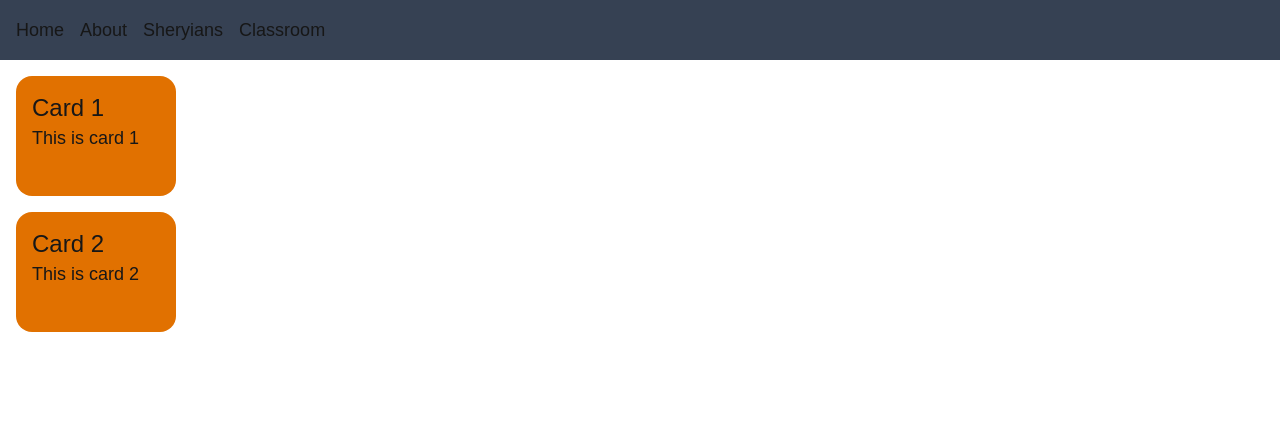
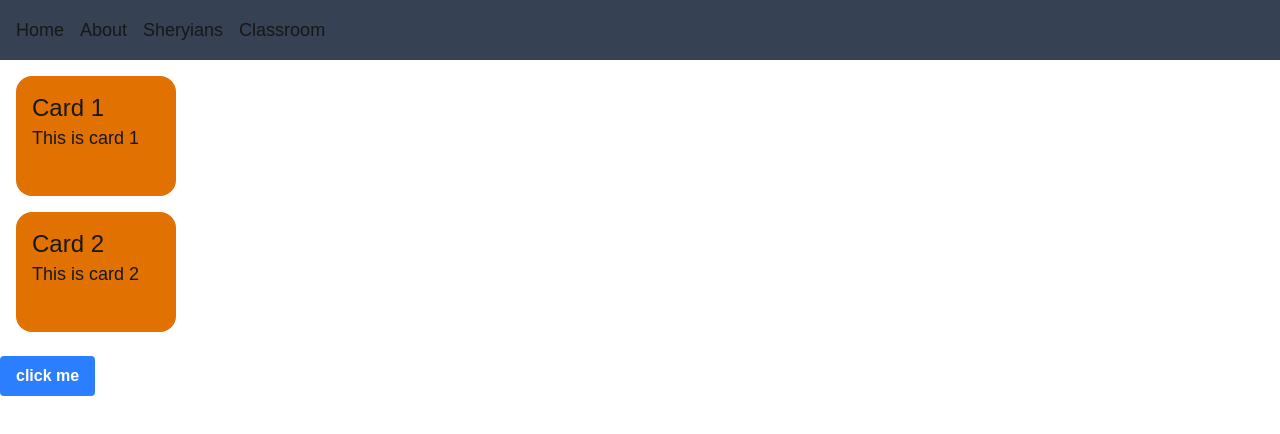
Before and after one commit to Arush-kumar/nextjs, a Next.js app: page / in a window 1280 px wide. Shown: the top 434 px of the page. Built offline with nearby package versions, Linux system fonts and the light colour scheme.

Commit message:
feat: Add button with action handler and implement someAction function

```diff
--- /dev/null
+++ b/app/actions/something.ts
@@ -0,0 +1,5 @@
+"use server";
+
+export default async function someAction() {
+  console.log("some action");
+}
--- a/app/page.tsx
+++ b/app/page.tsx
@@ -1,5 +1,6 @@
 import Image from "next/image";
 import Card from "@/components/Card"
+import someAction from "./actions/something";
 
 export default function Home() {
   return (
@@ -7,6 +8,11 @@ export default function Home() {
       <Card title="Card 1" description="This is card 1" />
       <Card title="Card 2" description="This is card 2" />
 
+      <button
+        className="bg-blue-500 hover:bg-blue-700 text-white font-bold px-4 py-2 rounded cursor-pointer mt-2"
+        onClick={someAction}
+      >click me</button>
+
     </div>
   );
 }
```
